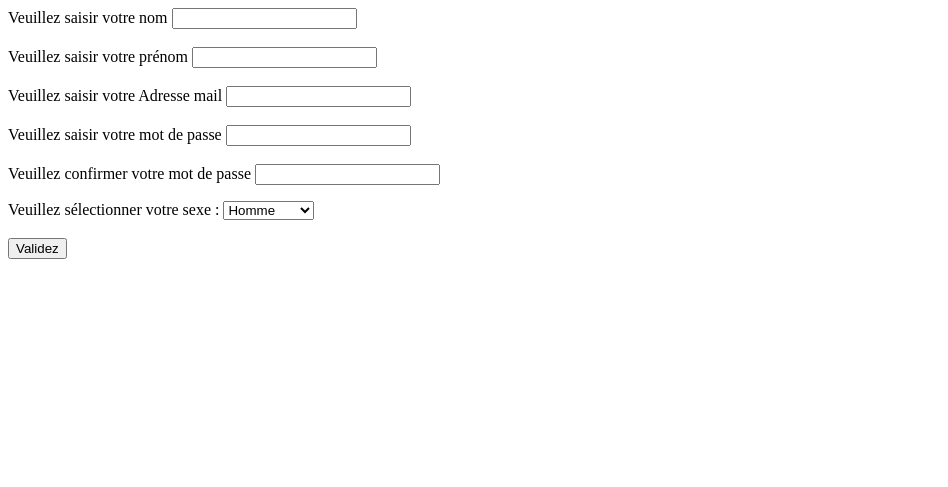
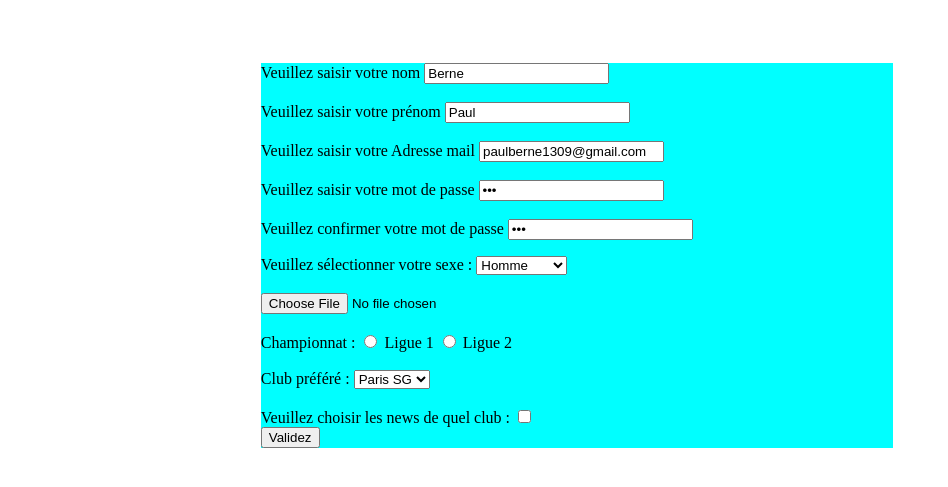
Before and after one commit to Paul-berne/Site-foot, a PHP site: page / in a window 1280 px wide. Shown: the top 487 px of the page, without its empty margins (0-948 px from the left). Run offline with PHP 8.4, Linux system fonts and the light colour scheme.

Commit message:
Mise a jour des fichiers modifie

```diff
--- a/index.php
+++ b/index.php
@@ -16,7 +16,7 @@
             document.getElementById("formulaire").reset();
         } else {
             message_formulaire_false.innerHTML = "Vous avez mal informé les informations dans le formulaire !";
-            event.preventDefault(); // Empêche la soumission du formulaire
+            event.preventDefault();
         }
     }
 
@@ -37,30 +37,30 @@
     }
     </script>
 
-    <form action="donnee.php" id="formulaire" method="post" enctype="multipart/form-data">
+    <form action="donnee.php" id="formulaire" method="POST" enctype="multipart/form-data">
         <div id="form-group">
             <label for="nom">Veuillez saisir votre nom </label>
-            <input type="text" name="nom" id="nom">
+            <input type="text" name="nom" id="nom" value="Berne">
         </div>
         <br>
         <div id="form-group">
             <label for="prenom">Veuillez saisir votre prénom </label>
-            <input type="text" name="prenom" id="prenom">
+            <input type="text" name="prenom" id="prenom" value="Paul">
         </div>
         <br>
         <div id="form-group">
             <label for="mail">Veuillez saisir votre Adresse mail</label>
-            <input type="text" name="mail" id="mail">
+            <input type="email" name="mail" id="mail" value="paulberne1309@gmail.com">
         </div>
         <br>
         <div id="form-group">
             <label for="mdp">Veuillez saisir votre mot de passe</label>
-            <input type="text" name="mdp" id="mdp">
+            <input type="password" name="mdp" id="mdp" value="mdp">
         </div>
         <br>
         <div id="form-group">
             <label for="confirmmdp">Veuillez confirmer votre mot de passe</label>
-            <input type="text" name="comfirmmdp" id="confirmmdp" oninput="passwordsame()">
+            <input type="password" name="comfirmmdp" id="confirmmdp" oninput="passwordsame()" value="mdp">
             <p id="passwordmessage"></p>
         </div>
         <div id="form-group">
@@ -73,6 +73,35 @@
             </select>
         </div>
         <br>
+
+        <div id="form-group">
+            <input type="file">
+        </div>
+
+        <br>
+        <div id="form-group">
+            <span>Championnat :</span>
+            <input type="radio" id="ligue1" name="championnat" value="ligue1">
+            <label for="ligue1">Ligue 1</label>
+            <input type="radio" id="ligue2" name="championnat" value="ligue2">
+            <label for="ligue2">Ligue 2</label>
+        </div>
+        <br>
+        <div id="form-group">
+            <label for="club_pref">Club préféré :</label>
+            <select name="club_pref" id="club_pref">
+                <option value="Paris SG">Paris SG</option>
+                <option value="Marseille">Marseille</option>
+                <option value="Lyon">Monaco</option>
+                <option value="Monaco">Monaco</option>
+            </select>
+        </div>
+        <br>
+        <div id="form_group">
+            <label for="news_club">Veuillez choisir les news de quel club :</label>
+            <input type="checkbox">
+            <label for=""></label>
+        </div>
         <div>
             <input type="submit" value="Validez" onclick="resetform(event)">
             <p id="message_non_valide"></p>
--- a/style.css
+++ b/style.css
@@ -0,0 +1,6 @@
+form{
+    margin-left: 20%;
+    margin-right: 30%;
+    margin-top: 5%;
+    background-color: aqua;
+}
```
Also changed, not shown: donnee.php (+10 -1 lines).
